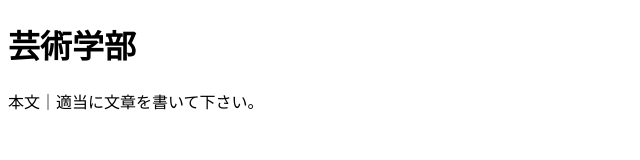
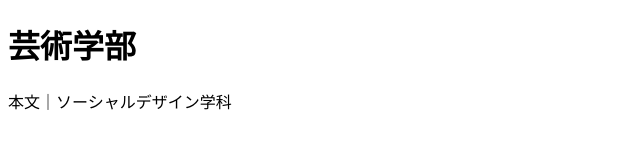
Before and after one commit to tomotaka-yamamoto-17/html_sample_01, a plain HTML site: page index.html in a window 1280 px wide. Shown: the full height of the page, 0-640 px from the left. Drawn offline with Linux system fonts and the light colour scheme.

Commit message:
Add files via upload

```diff
--- a/index.html
+++ b/index.html
@@ -7,7 +7,7 @@
   <body>
     <h1>芸術学部</h1>
     <P>
-      本文｜適当に文章を書いて下さい。
+      本文｜ソーシャルデザイン学科
     </P>
   </body>
 </html>
```
